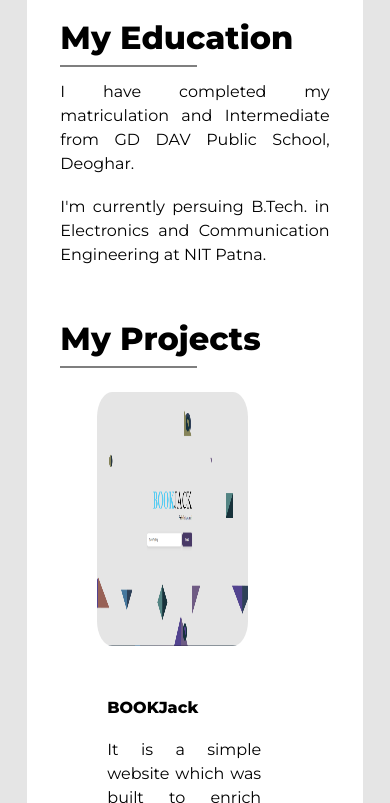
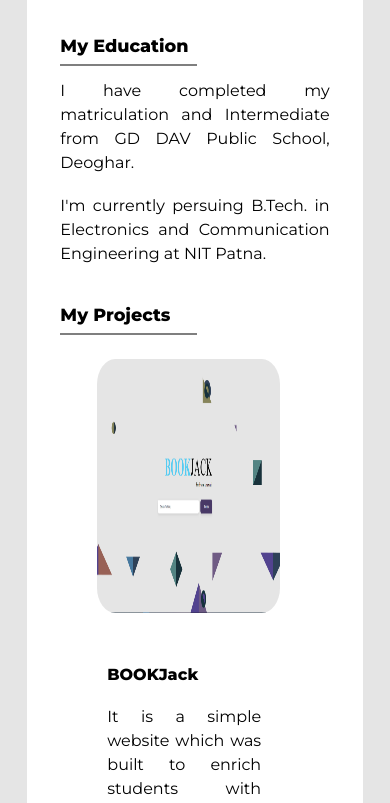
Before and after one commit to pratik2573/Portfolio, a plain HTML site: page index.html in a window 390 px wide. Shown: the part 1197-2000 px from the top of the page. Drawn offline with Linux system fonts and the light colour scheme.

Commit message:
Add files via upload

```diff
--- a/styles.css
+++ b/styles.css
@@ -168,3 +168,9 @@ footer {
     .p-det>img{ width: 70%; margin-left: 10px; }
 
  }
+ @media (max-width:500px){
+    h1{ font-size: 2rem; }
+    h3 { font-size: 1.1rem; }
+    img{ width: 70%; }
+    .p-det>img{ width: 85%; }
+ }
```
